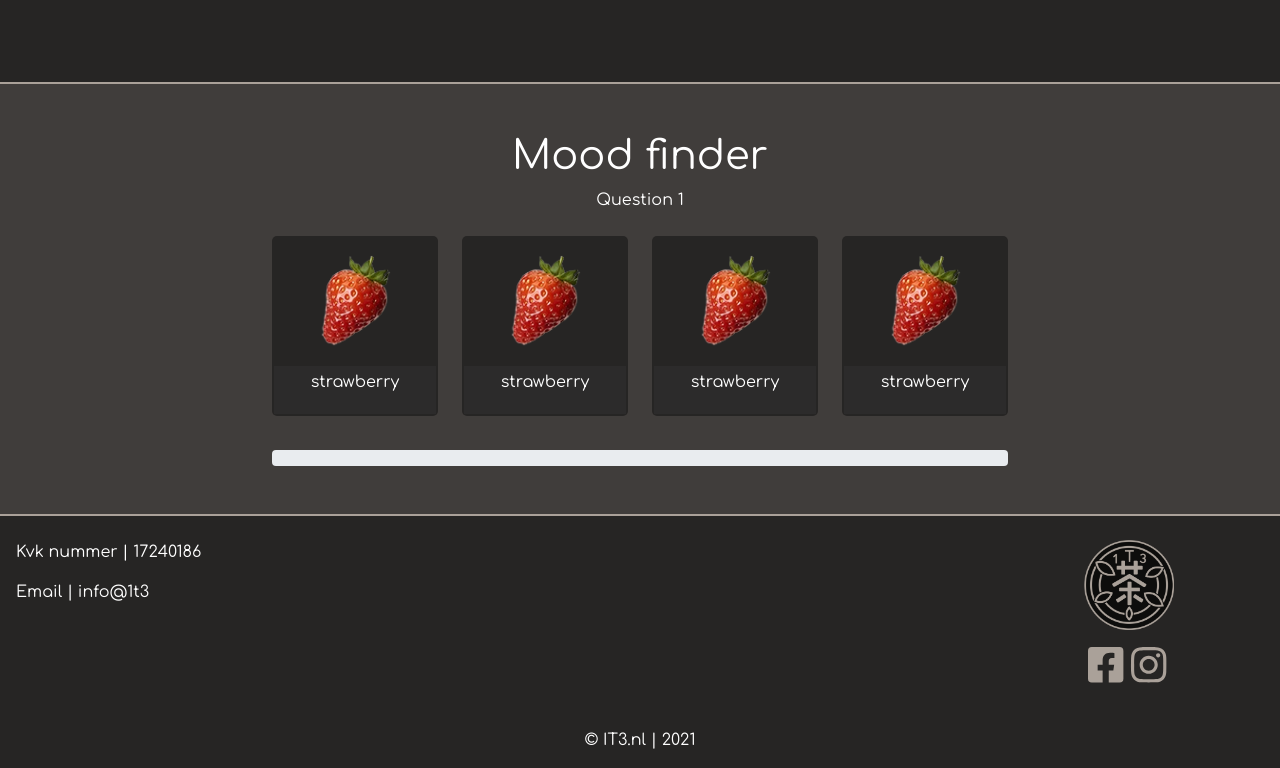
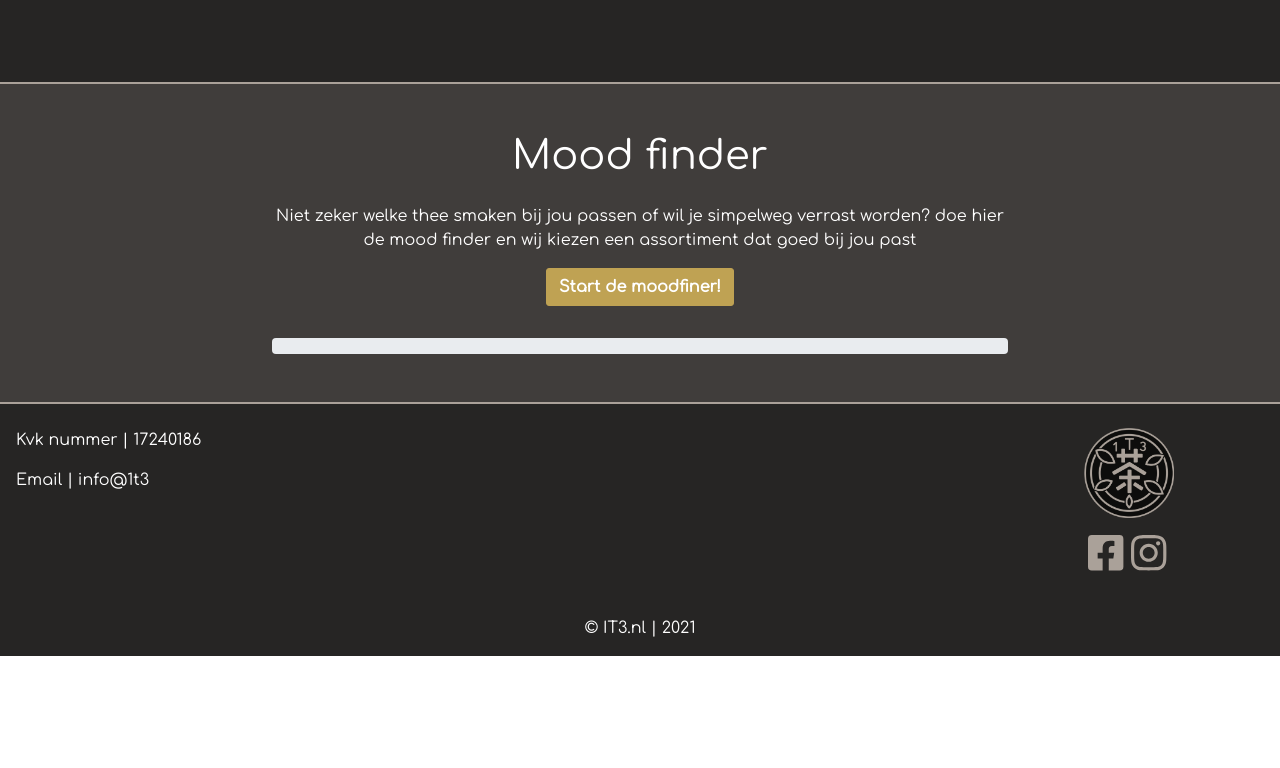
Before and after one commit to DevKing472/Vue-Shopify-Template, a Vue app: page / in a window 1280 px wide. Shown: the part 1496-2264 px from the top of the page. After the commit the page ends 2152 px from the top, so only its background shows below. Built offline with nearby package versions, Linux system fonts and the light colour scheme.

Commit message:
added start/description for the quiz

```diff
--- a/src/components/Quiz.vue
+++ b/src/components/Quiz.vue
@@ -16,6 +16,7 @@
   </div>
 </template>
 <script>
+import quizStart from "./QuizStart.vue";
 import question from "./Question";
 import strawberry from "../assets/strawberry.webp";
 import banana from "../assets/banana.webp";
@@ -23,6 +24,7 @@ import quizFinished from "./QuizFinished.vue";
 export default {
   name: "app",
   components: {
+    quizStart,
     question,
     quizFinished,
   },
@@ -30,7 +32,7 @@ export default {
     return {
       questionIndex: 0,
       answers: [],
-      component: "question",
+      component: "quizStart",
       strawberry: strawberry,
       banana: banana,
       progress: 0,
@@ -57,8 +59,12 @@ export default {
        */
       this.questionIndex++;
       switch (this.questionIndex) {
+        case 0:
+          this.component = quizStart;
+          break;
         //For question 1, see Question.Vue data field
-        case 0:
+        case 1:
+          this.component = "question";
           this.$refs.question.setQuestion("Question 1");
           this.$refs.question.setText(
             "strawberry",
@@ -74,7 +80,7 @@ export default {
           );
           this.progress = 0;
           break;
-        case 1:
+        case 2:
           this.$refs.question.setQuestion("Question 2");
           this.$refs.question.setText("banana", "banana", "banana", "banana");
           this.$refs.question.setImage(
@@ -85,7 +91,7 @@ export default {
           );
           this.progress = 33;
           break;
-        case 2:
+        case 3:
           this.$refs.question.setQuestion("Question 3");
           this.$refs.question.setText(
             "strawberry",
@@ -101,7 +107,7 @@ export default {
           );
           this.progress = 66;
           break;
-        case 3:
+        case 4:
           this.component = quizFinished;
           this.progress = 99;
       }
--- /dev/null
+++ b/src/components/QuizStart.vue
@@ -0,0 +1,29 @@
+<template>
+    <b-row class="d-flex justify-content-center py-3">
+      <b-col class="col-10 col-lg-8">
+          <p class="text-white">Niet zeker welke thee smaken bij jou passen of wil je simpelweg verrast worden? doe hier de mood finder en wij kiezen een assortiment dat goed bij jou past</p>
+          <button class="btn btn-primary" v-on:click="$emit('click')" type="button"> Start de moodfiner!</button>
+      </b-col>
+    </b-row>
+</template>
+<script>
+export default {
+  name: "quizStart",
+};
+</script>
+
+<style scoped>
+.image-box {
+  background-color: #262524;
+  border: 1px solid;
+  border-radius: 5px;
+}
+.text-background {
+  background-color: rgb(44, 43, 43);
+}
+
+.text-vertical-align {
+  display: flex;
+  align-items: center;
+}
+</style>
```
